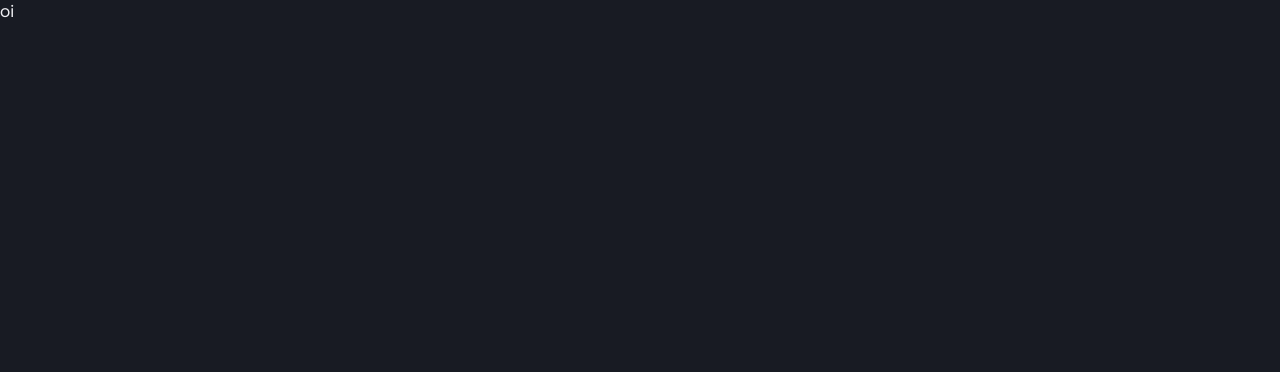
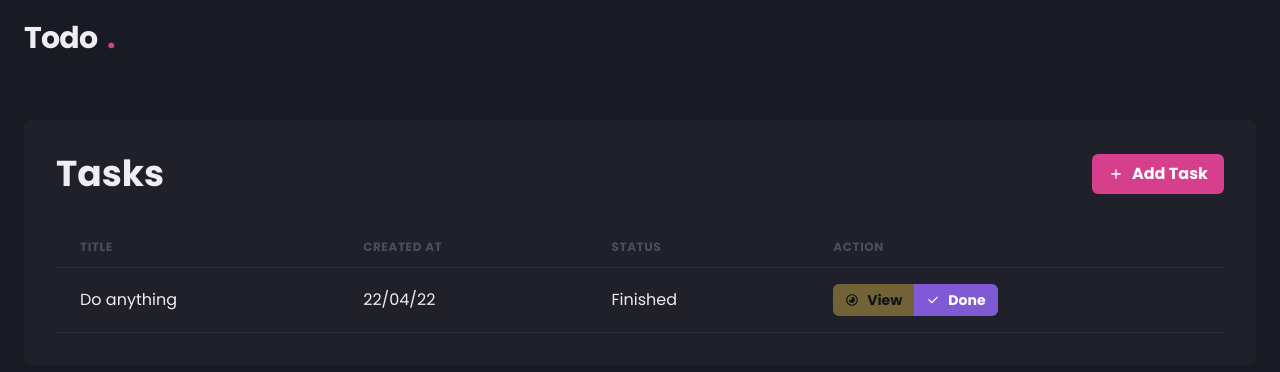
Before and after one commit to gseganzerla/todo, a Next.js app: page / in a window 1280 px wide. Shown: the top 372 px of the page. Built offline with nearby package versions, Linux system fonts and the light colour scheme.

Commit message:
todo index view

```diff
--- a/package.json
+++ b/package.json
@@ -15,7 +15,8 @@
     "framer-motion": "^6",
     "next": "12.1.5",
     "react": "18.1.0",
-    "react-dom": "18.1.0"
+    "react-dom": "18.1.0",
+    "react-icons": "^4.3.1"
   },
   "devDependencies": {
     "@types/node": "17.0.30",
--- /dev/null
+++ b/src/components/Content.tsx
@@ -0,0 +1,14 @@
+import { Flex } from '@chakra-ui/react'
+import { ReactNode } from 'react'
+
+interface ContentProps {
+  children: ReactNode
+}
+
+export function Content({ children }: ContentProps) {
+  return (
+    <Flex w="100%" my="6" maxW={1480} mx="auto" px="6">
+      {children}
+    </Flex>
+  )
+}
--- /dev/null
+++ b/src/components/Header/Logo.tsx
@@ -0,0 +1,17 @@
+import { Text } from '@chakra-ui/react'
+
+export function Logo() {
+  return (
+    <Text
+      fontSize={['2xl', '3xl']}
+      fontWeight="bold"
+      letterSpacing="tight"
+      w="64"
+    >
+      Todo{' '}
+      <Text as="span" ml="1" color="pink.500">
+        .
+      </Text>
+    </Text>
+  )
+}
--- /dev/null
+++ b/src/components/Header/index.tsx
@@ -0,0 +1,10 @@
+import { Flex } from '@chakra-ui/react'
+import { Logo } from './Logo'
+
+export function Header() {
+  return (
+    <Flex as="header" w="100%" maxW={1480} h="20" mx="auto" mt="4" px="6">
+      <Logo />
+    </Flex>
+  )
+}
--- /dev/null
+++ b/src/components/IconButton.tsx
@@ -0,0 +1,41 @@
+import {
+  Button,
+  ButtonProps,
+  Icon,
+  IconButton as ChakraIconButton,
+} from '@chakra-ui/react'
+import { ElementType, ReactNode } from 'react'
+import { useWideVersion } from '../hooks/useWideVersion'
+
+interface IconButtonProps extends ButtonProps {
+  icon: ElementType
+  children: ReactNode
+  ariaLabel?: string
+}
+
+export function IconButton({
+  icon,
+  children,
+  ariaLabel = '',
+  ...rest
+}: IconButtonProps) {
+  const isWideVersion = useWideVersion()
+
+  return (
+    <>
+      {isWideVersion && (
+        <Button leftIcon={<Icon as={icon} />} {...rest}>
+          {children}
+        </Button>
+      )}
+
+      {!isWideVersion && (
+        <ChakraIconButton
+          aria-label=""
+          icon={<Icon as={icon} />}
+          {...rest}
+        ></ChakraIconButton>
+      )}
+    </>
+  )
+}
--- /dev/null
+++ b/src/hooks/useWideVersion.ts
@@ -0,0 +1,8 @@
+import { useBreakpointValue } from '@chakra-ui/react'
+
+export const useWideVersion = () => {
+  return useBreakpointValue({
+    base: false,
+    lg: true,
+  })
+}
--- a/src/pages/index.tsx
+++ b/src/pages/index.tsx
@@ -1,8 +1,67 @@
+import {
+  Box,
+  ButtonGroup,
+  Flex,
+  Heading,
+  Table,
+  Tbody,
+  Td,
+  Th,
+  Thead,
+  Tr,
+} from '@chakra-ui/react'
 import type { NextPage } from 'next'
+import Link from 'next/link'
+import { RiAddLine, RiCheckLine, RiEye2Line } from 'react-icons/ri'
+import { Content } from '../components/Content'
+import { Header } from '../components/Header'
+import { IconButton } from '../components/IconButton'
 
 const Home: NextPage = () => {
   return (
-    <h1>oi</h1>
+    <Box>
+      <Header />
+      <Content>
+        <Box flex="1" borderRadius={8} bg="gray.800" p="8">
+          <Flex justify="space-between" align="center" mb="8">
+            <Heading>Tasks</Heading>
+            <Link href="/create" passHref>
+              <IconButton as="a" icon={RiAddLine}>
+                Add Task
+              </IconButton>
+            </Link>
+          </Flex>
+
+          <Table>
+            <Thead>
+              <Tr>
+                <Th>Title</Th>
+                <Th>Created at</Th>
+                <Th>Status</Th>
+                <Th>Action</Th>
+              </Tr>
+            </Thead>
+            <Tbody>
+              <Tr>
+                <Td>Do anything</Td>
+                <Td>22/04/22</Td>
+                <Td>Finished</Td>
+                <Td>
+                  <ButtonGroup size="sm" isAttached>
+                    <IconButton colorScheme="yellow" disabled icon={RiEye2Line}>
+                      View
+                    </IconButton>
+                    <IconButton colorScheme="purple" icon={RiCheckLine}>
+                      Done
+                    </IconButton>
+                  </ButtonGroup>
+                </Td>
+              </Tr>
+            </Tbody>
+          </Table>
+        </Box>
+      </Content>
+    </Box>
   )
 }
 
```
Also changed, not shown: 1 other file (tests, documents, lock files or other folders).
